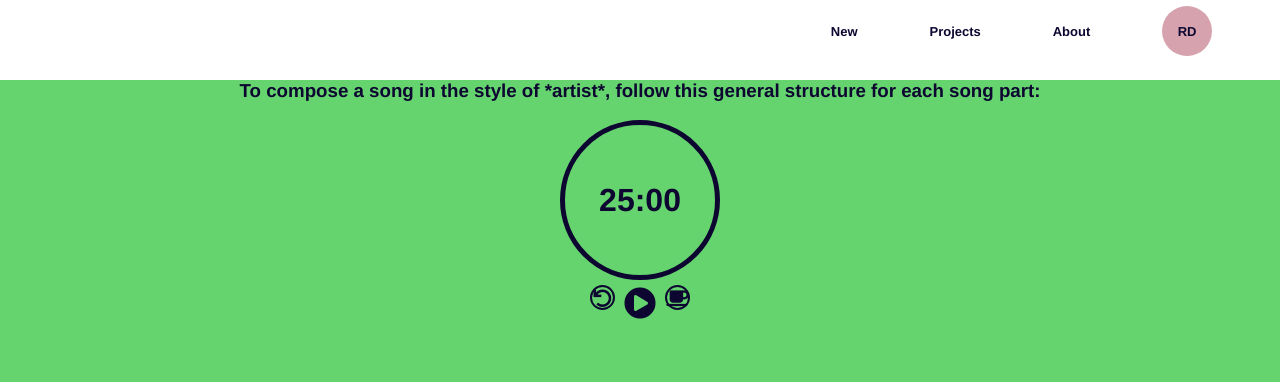
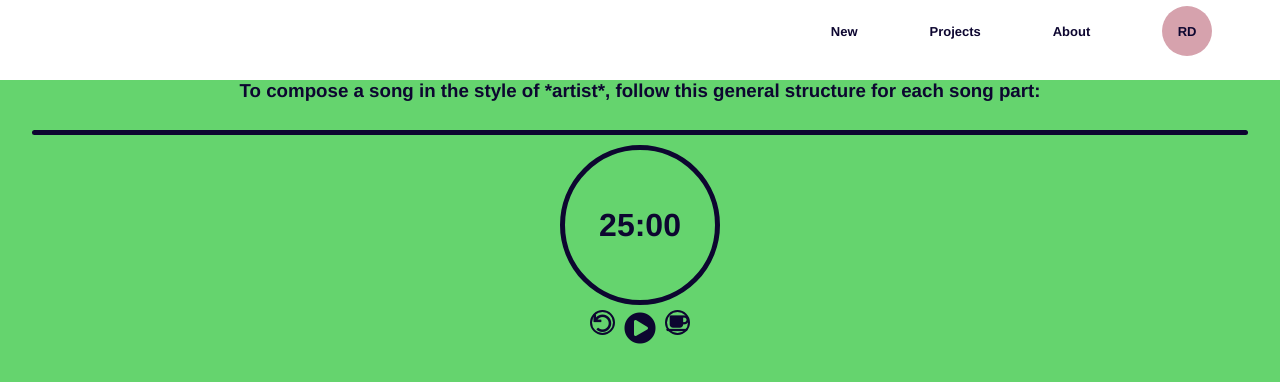
Before and after one commit to fxcircus/ai-music-producer, a React (Create React App) app: page /project in a window 1280 px wide. Shown: the top 382 px of the page. Built offline with nearby package versions, Linux system fonts and the light colour scheme.

Commit message:
Divider comp onent

```diff
--- /dev/null
+++ b/src/components/Divider/Divider.css
@@ -0,0 +1,7 @@
+.divider {
+    background-color: #0D0630;
+    height: 5px;
+    width: 95%;
+    margin: 10px auto;
+    border-radius: 5px;
+  }
--- /dev/null
+++ b/src/components/Divider/Divider.tsx
@@ -0,0 +1,8 @@
+import React from 'react';
+import './Divider.css'; // Import the CSS file
+
+const Divider: React.FC = () => {
+  return <div className="divider"></div>; // Use the CSS class
+};
+
+export default Divider;
--- a/src/pages/CurrentProject/CurrentProject.tsx
+++ b/src/pages/CurrentProject/CurrentProject.tsx
@@ -2,7 +2,7 @@ import React, { FC, useEffect, useState } from "react";
 import './CurrentProject.css'
 import Card from '../../components/Card/Card'
 import PomodoroTimer from "../../components/pomodoroTimer/pomodoroTimer";
-
+import Divider from "../../components/Divider/Divider";
 
 interface LoaderProps {
     result: string;
@@ -48,7 +48,7 @@ const CurrentProject: FC<LoaderProps> = ({ result }) => {
                     />
                 ))}
             </div>
-
+            <Divider />
             <PomodoroTimer />
 
         </div>
```
